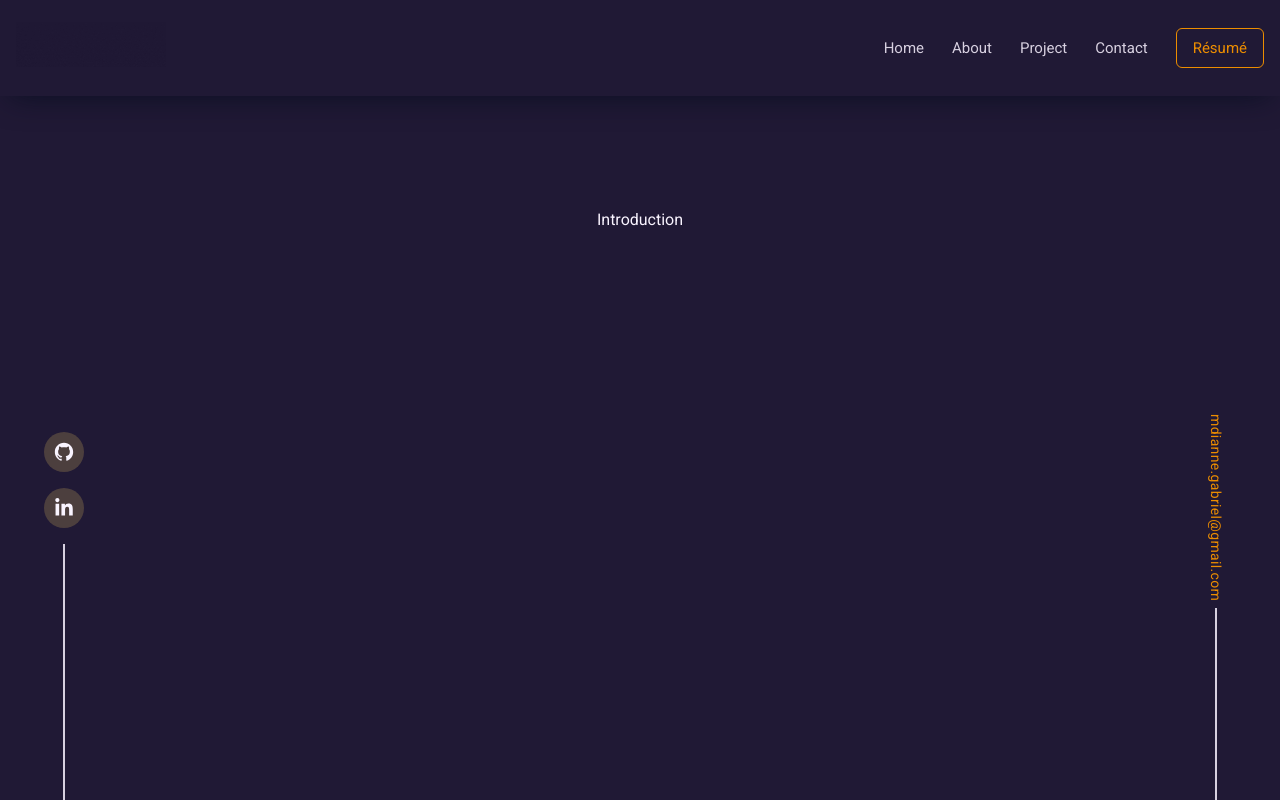
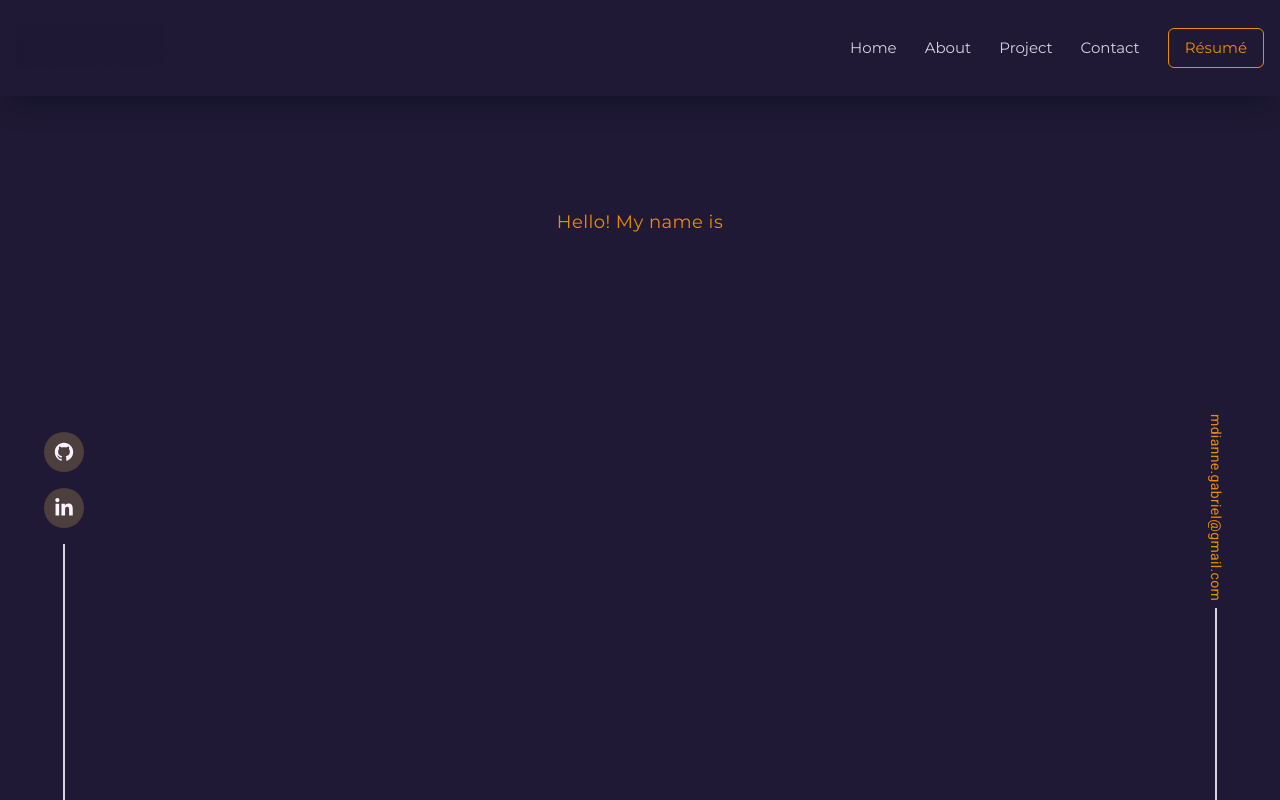
Before and after one commit to diannegabriel/website, a Next.js app: page / in a window 1280 px wide. Built offline with nearby package versions, Linux system fonts and the light colour scheme.

Commit message:
Change titleFont to Montserrat

```diff
--- a/components/Introduction.tsx
+++ b/components/Introduction.tsx
@@ -6,7 +6,9 @@ const Introduction = () => {
       id="home"
       className="max-w-contentContainer mx-auto py-10 mdL:py-24 flex flex-col gap-4 lgL:gap-8 mdL:px-10 xl:px-4"
     >
-      Introduction
+      <h3 className="text-lg font-titleFont tracking-wide text-textAccent">
+        Hello! My name is
+      </h3>
     </section>
   );
 };
--- a/components/Navbar.tsx
+++ b/components/Navbar.tsx
@@ -7,7 +7,7 @@ import { motion } from "framer-motion";
 const Navbar = () => {
   return (
     <nav className="w-full shadow-navbarShadow h-20 lg:h-[12vh] sticky top-0 z-50 bg-bodyBgColor px-4">
-      <div className="max-w-container h-full mx-auto py-1 font-bodyFont flex items-center justify-between">
+      <div className="max-w-container h-full mx-auto py-1 font-titleFont flex items-center justify-between">
         <motion.div
           initial={{ opacity: 0 }}
           animate={{ opacity: 1 }}
--- a/pages/_document.tsx
+++ b/pages/_document.tsx
@@ -7,8 +7,7 @@ export default function Document() {
         <link rel="preconnect" href="https://fonts.googleapis.com" />
         <link rel="preconnect" href="https://fonts.gstatic.com" />
         <link href="https://fonts.googleapis.com/css2?family=Roboto:ital,wght@0,100;0,300;0,400;0,500;0,700;0,900;1,100;1,300;1,400;1,500;1,700;1,900&display=swap" rel="stylesheet" />
-        <link href="https://fonts.googleapis.com/css2?family=VT323&display=swap" rel="stylesheet" />
-      </Head>
+        <link href="https://fonts.googleapis.com/css2?family=Montserrat:ital,wght@0,100;0,200;0,300;0,400;0,500;0,600;0,700;0,800;0,900;1,100;1,200;1,300;1,400;1,500;1,600;1,700;1,800;1,900&display=swap" rel="stylesheet" />      </Head>
       <body>
         <Main />
         <NextScript />
--- a/tailwind.config.js
+++ b/tailwind.config.js
@@ -30,7 +30,7 @@ module.exports = {
       // },
       fontFamily: {
         bodyFont: ["Roboto", "sans-serif"],
-        titleFont: ["VT323", "monospace"]
+        titleFont: ["Montserrat", "sans-serif"]
       },
       boxShadow: {
         navbarShadow: "0 10px 30px -10px rgba(2, 12, 27, 0.7)"
```
